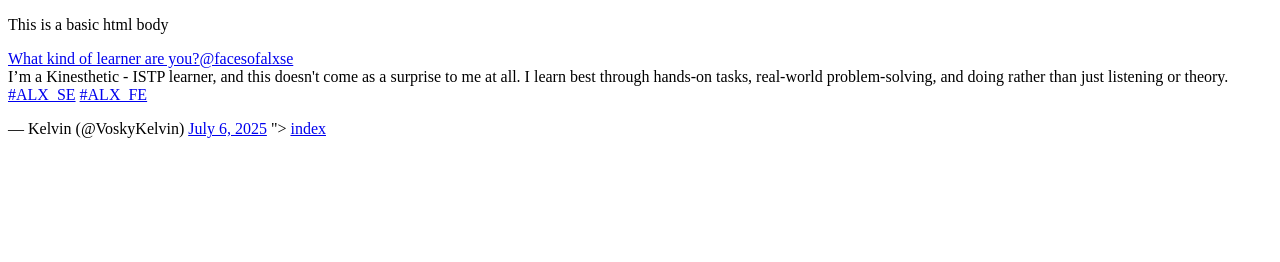
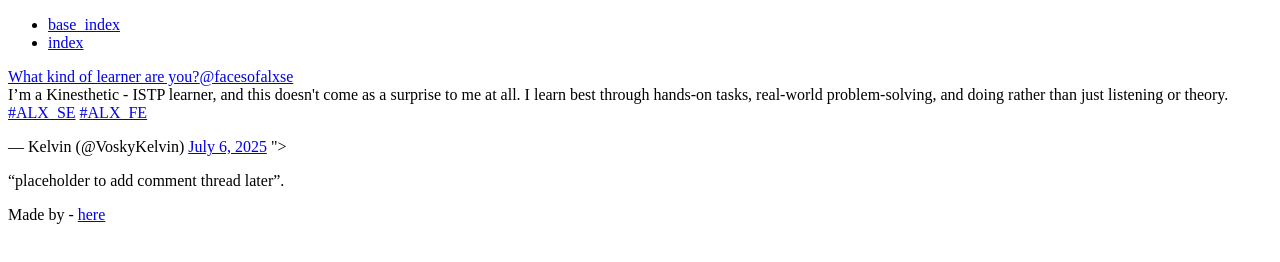
Before and after one commit to Voskykelvin/My_First_Portfolio, a plain HTML site: page html_basic/tweets.html in a window 1280 px wide. Drawn offline with Linux system fonts and the light colour scheme.

Commit message:
Initial commit

```diff
--- a/html_basic/tweets.html
+++ b/html_basic/tweets.html
@@ -6,8 +6,24 @@
     <title>This is a basic title</title>
 </head>
 <body>
-    <p>This is a basic html body</p>
-    <a href="<blockquote class="twitter-tweet" data-theme="dark"><p lang="en" dir="ltr">What kind of learner are you?<a href="https://twitter.com/facesofalxse?ref_src=twsrc%5Etfw">@facesofalxse</a><br>I’m a Kinesthetic - ISTP learner, and this doesn&#39;t come as a surprise to me at all. I learn best through hands-on tasks, real-world problem-solving, and doing rather than just listening or theory. <a href="https://twitter.com/hashtag/ALX_SE?src=hash&amp;ref_src=twsrc%5Etfw">#ALX_SE</a> <a href="https://twitter.com/hashtag/ALX_FE?src=hash&amp;ref_src=twsrc%5Etfw">#ALX_FE</a></p>&mdash; Kelvin (@VoskyKelvin) <a href="https://twitter.com/VoskyKelvin/status/1941916071960699124?ref_src=twsrc%5Etfw">July 6, 2025</a></blockquote> <script async src="https://platform.twitter.com/widgets.js" charset="utf-8"></script>">
-    <a href="index.html">index</a>
+    <header>
+        <ul>
+            <li><a href="base_index.html">base_index</a></li>
+            <li><a href="index.html">index</a></li>
+        </ul>
+    </header>
+    <main>
+        <article>
+             <a href="<blockquote class="twitter-tweet" data-theme="dark"><p lang="en" dir="ltr">What kind of learner are you?<a href="https://twitter.com/facesofalxse?ref_src=twsrc%5Etfw">@facesofalxse</a><br>I’m a Kinesthetic - ISTP learner, and this doesn&#39;t come as a surprise to me at all. I learn best through hands-on tasks, real-world problem-solving, and doing rather than just listening or theory. <a href="https://twitter.com/hashtag/ALX_SE?src=hash&amp;ref_src=twsrc%5Etfw">#ALX_SE</a> <a href="https://twitter.com/hashtag/ALX_FE?src=hash&amp;ref_src=twsrc%5Etfw">#ALX_FE</a></p>&mdash; Kelvin (@VoskyKelvin) <a href="https://twitter.com/VoskyKelvin/status/1941916071960699124?ref_src=twsrc%5Etfw">July 6, 2025</a></blockquote> <script async src="https://platform.twitter.com/widgets.js" charset="utf-8"></script>">
+        </article>
+        <aside>
+            <p>“placeholder to add comment thread later”.</p>
+        </aside>
+    </main>
+    <footer>
+        <p>
+            Made by <Kelvin Ochieng> - <a href="<ANY LINK>" target="_blank">here</a>
+        </p>
+    </footer>
 </body>
 </html>
```
Also changed, not shown: html_basic/index.html (+18 -2 lines).
